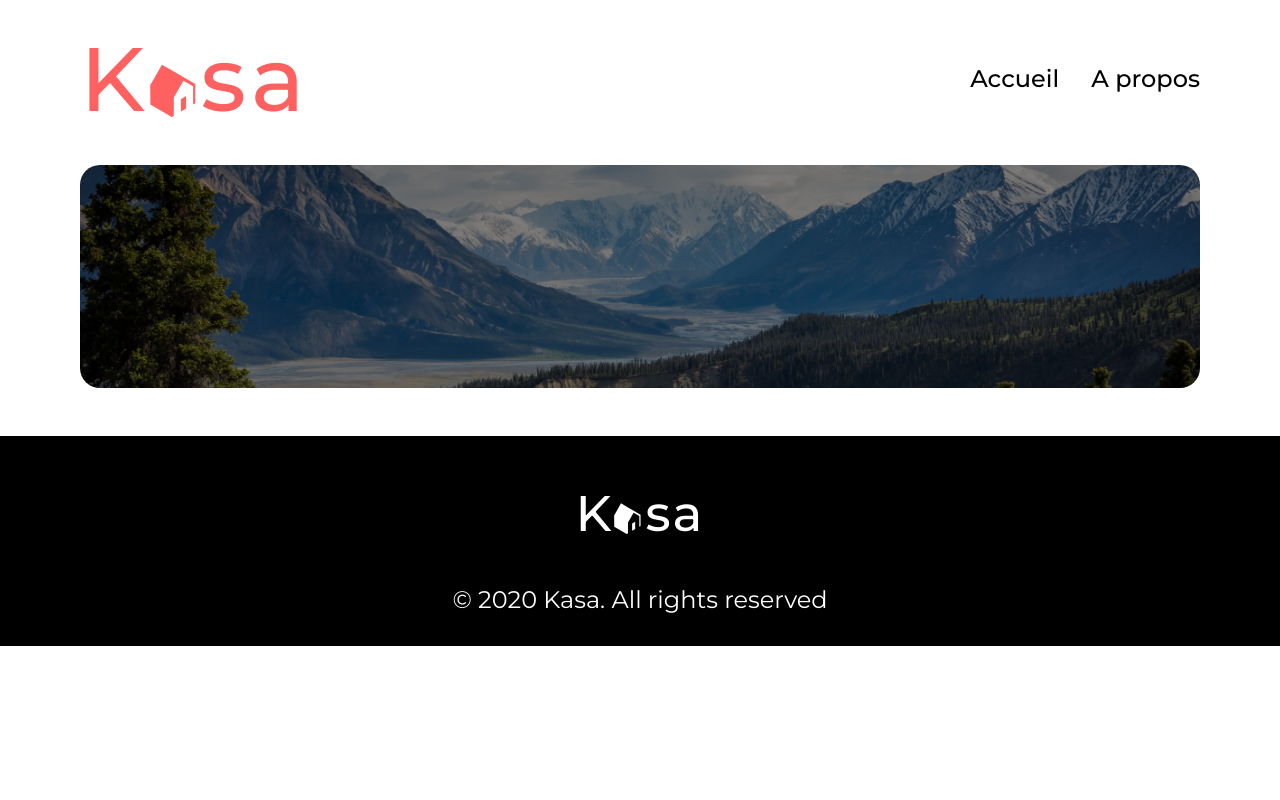
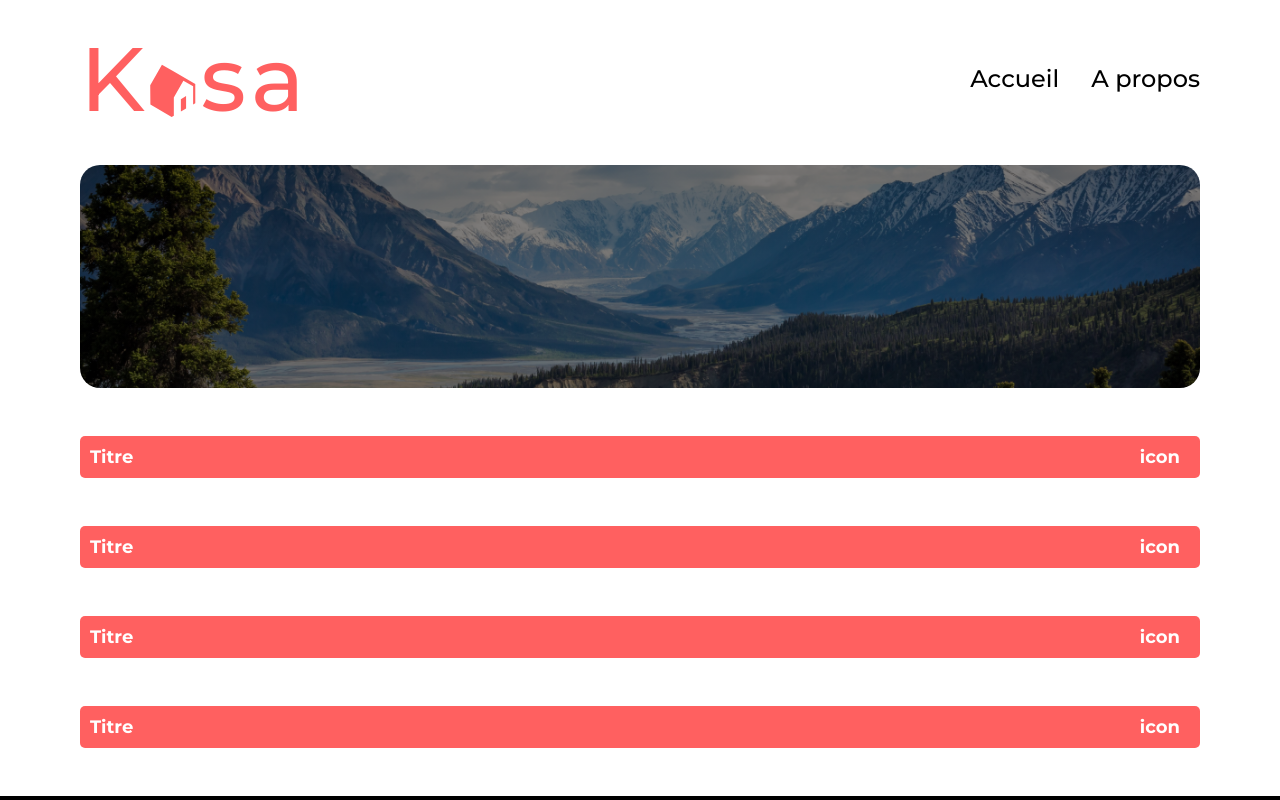
Before and after one commit to h-khribich/P8, a React (Create React App) app in the folder kasa/: page /a-propos in a window 1280 px wide. Shown: the top 800 px of the page. Built offline with nearby package versions, Linux system fonts and the light colour scheme.

Commit message:
Added dropdown component

```diff
--- /dev/null
+++ b/kasa/src/components/dropdown/Dropdown.jsx
@@ -0,0 +1,21 @@
+import style from "../dropdown/dropdown.module.css";
+
+const Dropdown = ({ description, text }) => {
+  const open = () => document.getElementById("myDropdown").classList.toggle(style.open);
+
+  return (
+    <div className={style.dropdown}>
+      <button onClick={open} className={style.dropbtn}>
+        <span>{description}</span>
+        <span>icon</span>
+      </button>
+      <div id="myDropdown" className={style.dropdownContent}>
+        <ul>
+          <li>{text}</li>
+        </ul>
+      </div>
+    </div>
+  );
+};
+
+export default Dropdown;
--- /dev/null
+++ b/kasa/src/components/dropdown/dropdown.module.css
@@ -0,0 +1,47 @@
+.dropbtn {
+  background-color: #FF6060;
+  color: white;
+  padding-top: 10px;
+  padding-right: 20px;
+  padding-bottom: 10px;
+  padding-left: 10px;
+  font-weight: 700;
+  font-family: 'Montserrat', sans-serif;
+  font-size: 18px;
+  border: none;
+  border-radius: 5px;
+  cursor: pointer;
+  height: 50x;
+  width: 100%;
+  display: flex;
+  justify-content: space-between;
+}
+
+.dropdown {
+  position: relative;
+  display: inline-block;
+}
+
+.dropdownContent {
+  display: none;
+  position: absolute;
+  background-color: red;
+  min-width: 160px;
+  width: 100%;
+  z-index: 1;
+  border-bottom-left-radius: 5px;
+  border-bottom-right-radius: 5px;
+  padding: 20px;
+}
+
+.dropdownContent li {
+  color: black;
+  font-size: 18px;
+  text-decoration: none;
+  font-weight: 400;
+  display: block;
+  padding-bottom: 10px;
+  font-family: 'Montserrat', sans-serif;
+}
+
+.open {display:block;}
--- a/kasa/src/components/thumbnail/thumbnail.module.css
+++ b/kasa/src/components/thumbnail/thumbnail.module.css
@@ -19,7 +19,7 @@
   padding-right: 30%;
   position: inherit;
   z-index: 3;
-  background: linear-gradient(to bottom, rgba(255, 255, 255, 0.3) 0%, rgba(10, 10, 10, 0.3) 90%, rgba(4, 4, 4, 0.5) 100%);
+  background: linear-gradient(180deg, rgba(255, 255, 255, 0) 0%, rgba(10, 10, 10, 0) 42%, rgba(4, 4, 4, 0.205) 99.99%, rgba(0, 0, 0, 0.5) 100%);
   border-radius: 10px;
 }
 
--- a/kasa/src/pages/APropos.jsx
+++ b/kasa/src/pages/APropos.jsx
@@ -1,9 +1,16 @@
 import HeroBg from "../components/heroBg/HeroBg";
 import img from "../assets/apropos-bg.png"
+import Dropdown from "../components/dropdown/Dropdown";
 
 const APropos = () => {
   return (
-    <HeroBg text="" img={img} />
+    <>
+      <HeroBg text="" img={img} />
+      <Dropdown description={"Titre"} text={"texte"} />
+      <Dropdown description={"Titre"} text={"texte"} />
+      <Dropdown description={"Titre"} text={"texte"} />
+      <Dropdown description={"Titre"} text={"texte"} />
+    </>
   );
 };
 
```
